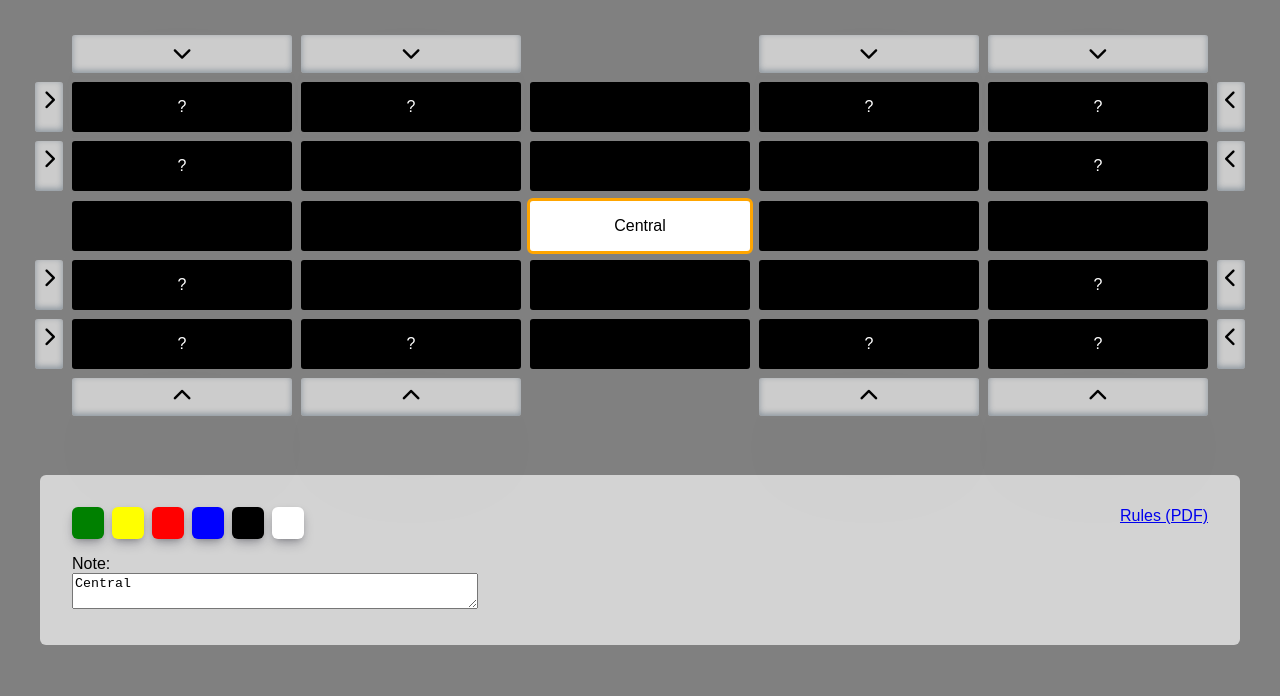
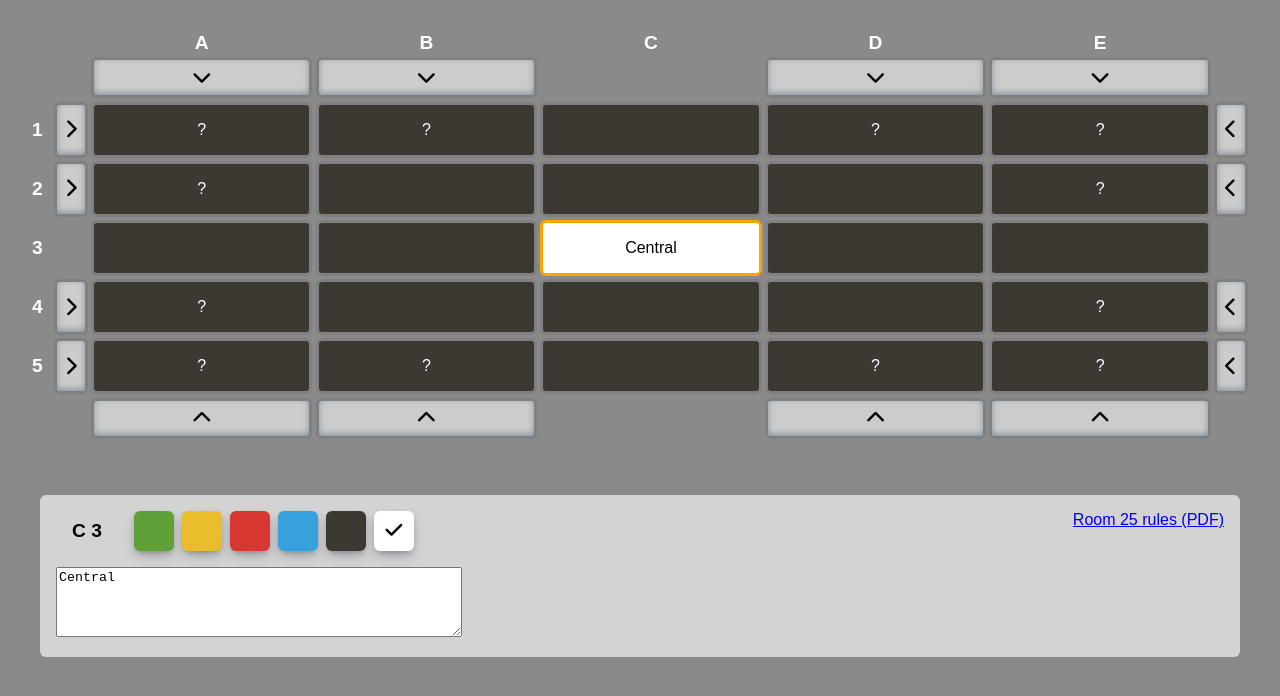
Before and after one commit to barryp/room25, a plain HTML site: page index.html in a window 1280 px wide. Drawn offline with nearby package versions, Linux system fonts and the light colour scheme.

Commit message:
Refactor to separate out CSS and JS, add excel-style row/column labels (A1, A2,...) polish styles.

```diff
--- /dev/null
+++ b/css/style.css
@@ -0,0 +1,133 @@
+:root {
+    --radius: 6px;
+    --room-black: #3C3933;
+    --room-green: #5EA139;
+    --room-yellow: #EABD2C;
+    --room-red: #D83732;
+    --room-blue: #37A1DD;
+    --shadow: 0 2px 4px rgba(0, 0, 0, .4), 0 7px 13px -3px rgba(0, 0, 0, .3), inset 0 -3px 0 rgba(0, 0, 0, .2);
+}
+
+[v-cloak] {
+    display: none;
+}
+
+body {
+    background-color: #8A8A8A;
+    font-family: sans-serif;
+}
+
+.app-grid {
+    padding: 1.5rem;
+    display: grid;
+    gap: 0.2rem;
+    grid-template-columns: min-content min-content 1fr 1fr 1fr 1fr 1fr min-content;
+    grid-template-rows: min-content min-content 1fr 1fr 1fr 1fr 1fr min-content;
+    align-items: stretch;
+
+}
+
+.grid-label {
+    color: white;
+    font-size: larger;
+    font-weight: bold;
+    text-align: center;
+    vertical-align: center;
+}
+
+.grid-label-row {
+    padding-right: 0.5rem;
+    align-self: center;
+}
+
+.control, .room {
+    padding: 1rem;
+    border: solid gray 3px;
+    border-radius: var(--radius);
+    text-align: center;
+}
+
+.control {
+    padding: 0.5rem;
+    background-color: #ccc;
+    font-weight: bold;
+    font-size: 120%;
+    box-shadow: rgba(50, 50, 93, 0.25) 0 50px 100px -20px, rgba(0, 0, 0, 0.3) 0 30px 60px -30px, rgba(10, 37, 64, 0.35) 0 -2px 6px 0 inset;
+    display: grid;
+    align-items: center;
+}
+
+.control:hover {
+    background-color: #fae03e;
+}
+
+.room.active {
+    border-color: orange;
+}
+
+.black {
+    background-color: var(--room-black);
+    color: white;
+}
+
+.green {
+    background-color: var(--room-green);
+    color: white;
+}
+
+.white {
+    background-color: white;
+    color: black;
+}
+
+.red {
+    background-color: var(--room-red);
+    color: white;
+}
+
+.yellow {
+    background-color: var(--room-yellow);
+    color: black;
+}
+
+.blue {
+    background-color: var(--room-blue);
+    color: white;
+}
+
+.room-edit {
+    background: lightgray;
+    padding: 1rem;
+    margin: 2rem;
+    border-radius: var(--radius);
+}
+
+.room-edit-header {
+    display: flex;
+    justify-content: space-between;
+}
+
+.room-edit-colors {
+    display: flex;
+    gap: 0.5rem;
+}
+
+.room-edit-colors div {
+    width: 2.5rem;
+    height: 2.5rem;
+    border-radius: var(--radius);
+    box-shadow: rgba(25, 25, 46, 0.25) 0 6px 12px -2px, rgba(0, 0, 0, 0.3) 0 3px 7px -3px;
+    display: grid;
+    font-size: larger;
+    align-items: center;
+    justify-items: center;
+}
+
+.room-edit-colors div:hover {
+    border-color: orange;
+}
+
+.room-edit textarea {
+    width: 25rem;
+    min-height: 4rem;
+}
--- a/index.html
+++ b/index.html
@@ -6,110 +6,30 @@
         <title>Room 25 Helper</title>
         <link rel="stylesheet"
               href="https://cdnjs.cloudflare.com/ajax/libs/font-awesome/6.5.2/css/all.min.css">
-    <style>
-      body {
-        background-color: gray;
-        font-family: sans-serif;
+        <link rel="stylesheet" href="css/style.css">
+        <script type="importmap">
+            {
+              "imports": {
+                "vue": "https://unpkg.com/vue@3/dist/vue.esm-browser.js"
               }
-
-      .app-grid {
-        padding: 1.5rem;
-        display: grid;
-        gap: 0.2rem;
-        grid-template-columns: min-content 1fr 1fr 1fr 1fr 1fr min-content;
-        grid-template-rows: min-content 1fr 1fr 1fr 1fr 1fr min-content;
             }
-
-      .control, .room {
-        padding: 1rem;
-        border: solid gray 3px;
-        border-radius: 6px;
-        text-align: center;
-      }
-
-      .control {
-        padding: 0.5rem;
-        background-color: #ccc;
-        font-weight: bold;
-        font-size: 120%;
-        box-shadow: rgba(50, 50, 93, 0.25) 0px 50px 100px -20px, rgba(0, 0, 0, 0.3) 0px 30px 60px -30px, rgba(10, 37, 64, 0.35) 0px -2px 6px 0px inset;
-      }
-
-      .control:hover {
-        background-color: #fae03e;
-      }
-
-      .room.active {
-        border-color: orange;
-      }
-
-      .black {
-        background-color: black;
-        color: white;
-      }
-
-      .green {
-        background-color: green;
-        color: white;
-      }
-
-      .white {
-        background-color: white;
-        color: black;
-      }
-
-      .red {
-        background-color: red;
-        color: white;
-      }
-
-      .yellow {
-        background-color: yellow;
-        color: black;
-      }
-
-      .blue {
-        background-color: blue;
-        color: white;
-      }
-
-      .room-edit {
-        background: lightgray;
-        padding: 2rem;
-        margin: 2rem;
-        border-radius: 6px;
-      }
-
-      .room-edit-header {
-        display: flex;
-        justify-content: space-between;
-      }
-
-      .room-edit-colors {
-        display: flex;
-        gap: 0.5rem;
-        margin-bottom: 1rem;
-      }
-
-      .room-edit-colors div {
-        width: 2rem;
-        height: 2rem;
-        border-radius: 6px;
-        box-shadow: rgba(25, 25, 46, 0.25) 0px 6px 12px -2px, rgba(0, 0, 0, 0.3) 0px 3px 7px -3px;      }
-
-      .room-edit-colors div:hover {
-        border-color: orange;
-      }
-
-      .room-edit textarea {
-        width: 25rem;
-      }
-    </style>
+        </script>
     </head>
     <body>
-    <div id="app">
+        <div id="app" v-cloak>
             <div class="app-grid">
-        <!-- Top header -->
+                <!-- A..E -->
+                <div>&nbsp;</div>
+                <div>&nbsp;</div>
+                <div class="grid-label">A</div>
+                <div class="grid-label">B</div>
+                <div class="grid-label">C</div>
+                <div class="grid-label">D</div>
+                <div class="grid-label">E</div>
+                <div>&nbsp</div>
+
+                <!-- Top arrows -->
+                <div>&nbsp;</div>
                 <div>&nbsp;</div>
                 <div
                     :class="{control: column !== 3}"
@@ -128,14 +48,17 @@
                 <template
                     v-for="row in 5"
                 >
+                    <div class="grid-label grid-label-row">{{ row }}</div>
+
                     <div
+                        class="control-row"
                         :class="{control: row !== 3}"
                         @click="shiftRow(row, 1)"
                     >
-            <span
+                        <div
                             v-if="row !== 3"
                             class="fa-solid fa-chevron-right"
-            ></span>
+                        ></div>
                     </div>
 
                     <!-- Actual rooms -->
@@ -163,7 +86,8 @@
                     </div>
                 </template>
 
-        <!-- bottom header -->
+                <!-- bottom arrows -->
+                <div>&nbsp;</div>
                 <div>&nbsp;</div>
                 <div
                     :class="{control: column !== 3}"
@@ -184,6 +108,14 @@
                 class="room-edit"
             >
                 <div class="room-edit-header">
+                    <div style="display: flex;">
+                        <div
+                            style="margin: 0 2rem 0 1rem; font-size: larger; font-weight: bold; display: grid; align-items: center;">
+                            <div>
+                                {{ ['', 'A', 'B', 'C', 'D', 'E'][current_x] }}
+                                {{ current_y }}
+                            </div>
+                        </div>
                         <div
                             class="room-edit-colors"
                         >
@@ -191,154 +123,30 @@
                                 v-for="color in colors"
                                 :class="color"
                                 @click="setCurrentColor(color)"
-            ></div>
+                            >
+                                <span
+                                    v-if="color === current_room.color"
+                                    class="fa-solid fa-check"
+                                ></span>
+                            </div>
+                        </div>
                     </div>
                     <a
                         href="https://cdn.1j1ju.com/medias/3a/85/e2-room-25-ultimate-rulebook.pdf"
                         target="_blank">
-            Rules (PDF)
+                        Room 25 rules (PDF)
                     </a>
                 </div>
 
-        <div><label for="note">Note:</label></div>
                 <textarea
+                    style="margin-top: 1rem;"
                     id="note"
                     ref="note_ref"
                     v-model="current_room.note"
+                    aria-label="Notes"
                 ></textarea>
             </div>
         </div>
-
-    <script type="module">
-      import {createApp, reactive, ref} from 'https://unpkg.com/vue@3/dist/vue.esm-browser.js'
-
-      const rotate = (n, direction) => {
-        n = n + direction;
-        if (n === 6) {
-          return 1;
-        }
-        if (n === 0) {
-          return 5;
-        }
-        return n;
-      }
-
-      createApp({
-        setup() {
-          const colors = ref(['green', 'yellow', 'red', 'blue', 'black', 'white']);
-
-          const current_x = ref(null);
-          const current_y = ref(null);
-          const current_room = ref(null);
-          const note_ref = ref();
-
-          const r = [];
-          for (let x = 1; x <= 5; x++) {
-            for (let y = 1; y <= 5; y++) {
-              r.push({
-                x,
-                y,
-                color: 'black',
-                note: '?',
-                cls: 'black',
-              });
-            }
-          }
-
-          const rooms = reactive(r);
-
-          const getRoom = (x, y) => {
-            return rooms.find((r) => ((r.x === x) && (r.y === y)))
-          }
-
-          const set = (col, row, color, note) => {
-            const r = getRoom(col, row);
-            r.color = color;
-            r.note = note;
-          };
-
-          const editRoom = (col, row) => {
-            current_x.value = col;
-            current_y.value = row;
-            current_room.value = getRoom(col, row);
-            if (note_ref.value) {
-              note_ref.value.focus();
-            }
-          };
-
-          // Remove '?' from rooms that can't have the exit
-          //
-          for (let x = 2; x <= 4; x++) {
-            for (let y = 2; y <= 4; y++) {
-              set(x, y, 'black', '');
-            }
-          }
-
-          // These can't have the exit either.
-          //
-          set(3, 1, 'black', '');
-          set(1, 3, 'black', '');
-          set(5, 3, 'black', '');
-          set(3, 5, 'black', '');
-
-          set(3, 3, 'white', 'Central');
-          editRoom(3, 3);
-
-          const setCurrentColor = (color) => {
-            current_room.value.color = color;
-            note_ref.value.focus();
-          }
-
-          const shiftColumn = (col, dir) => {
-            if (col === 3) {
-              // Can't shift column containing central room
-              return;
-            }
-
-            rooms.forEach((room) => {
-              if (room.x === col) {
-                room.y = rotate(room.y, dir);
-              }
-            });
-
-            if (current_x.value === col) {
-              current_y.value = rotate(current_y.value, dir);
-            }
-
-          }
-
-          const shiftRow = (row, dir) => {
-            if (row === 3) {
-              // Can't shift row containing central room
-              return;
-            }
-
-            rooms.forEach((room) => {
-              if (room.y === row) {
-                room.x = rotate(room.x, dir);
-              }
-            });
-
-            if (current_y.value === row) {
-              current_x.value = rotate(current_x.value, dir);
-            }
-          }
-
-          return {
-            colors,
-            current_x,
-            current_y,
-            current_room,
-            note_ref,
-            rooms,
-            editRoom,
-            getRoom,
-            setCurrentColor,
-            shiftColumn,
-            shiftRow,
-          }
-        }
-      }).mount('#app')
-    </script>
+        <script type="module" src="js/app.js"></script>
     </body>
 </html>
--- /dev/null
+++ b/js/app.js
@@ -0,0 +1,128 @@
+import {createApp, reactive, ref} from 'vue';
+
+const rotate = (n, direction) => {
+    n = n + direction;
+
+    if (n === 6) {
+        return 1;
+    }
+
+    if (n === 0) {
+        return 5;
+    }
+
+    return n;
+}
+
+createApp({
+    setup() {
+        const colors = ref(['green', 'yellow', 'red', 'blue', 'black', 'white']);
+
+        const current_x = ref(null);
+        const current_y = ref(null);
+        const current_room = ref(null);
+        const note_ref = ref();
+
+        const r = [];
+        for (let x = 1; x <= 5; x++) {
+            for (let y = 1; y <= 5; y++) {
+                r.push({
+                    x, y, color: 'black', note: '?', cls: 'black',
+                });
+            }
+        }
+
+        const rooms = reactive(r);
+
+        const getRoom = (x, y) => {
+            return rooms.find((r) => ((r.x === x) && (r.y === y)))
+        }
+
+        const set = (col, row, color, note) => {
+            const r = getRoom(col, row);
+            r.color = color;
+            r.note = note;
+        };
+
+        const editRoom = (col, row) => {
+            current_x.value = col;
+            current_y.value = row;
+            current_room.value = getRoom(col, row);
+            if (note_ref.value) {
+                note_ref.value.focus();
+            }
+        };
+
+        // Remove '?' from rooms that can't have the exit
+        //
+        for (let x = 2; x <= 4; x++) {
+            for (let y = 2; y <= 4; y++) {
+                set(x, y, 'black', '');
+            }
+        }
+
+        // These can't have the exit either.
+        //
+        set(3, 1, 'black', '');
+        set(1, 3, 'black', '');
+        set(5, 3, 'black', '');
+        set(3, 5, 'black', '');
+
+        set(3, 3, 'white', 'Central');
+        editRoom(3, 3);
+
+        const setCurrentColor = (color) => {
+            current_room.value.color = color;
+            note_ref.value.focus();
+        }
+
+        const shiftColumn = (col, dir) => {
+            if (col === 3) {
+                // Can't shift column containing central room
+                return;
+            }
+
+            rooms.forEach((room) => {
+                if (room.x === col) {
+                    room.y = rotate(room.y, dir);
+                }
+            });
+
+            if (current_x.value === col) {
+                current_y.value = rotate(current_y.value, dir);
+            }
+
+        }
+
+        const shiftRow = (row, dir) => {
+            if (row === 3) {
+                // Can't shift row containing central room
+                return;
+            }
+
+            rooms.forEach((room) => {
+                if (room.y === row) {
+                    room.x = rotate(room.x, dir);
+                }
+            });
+
+            if (current_y.value === row) {
+                current_x.value = rotate(current_x.value, dir);
+            }
+        }
+
+        return {
+            colors,
+            current_x,
+            current_y,
+            current_room,
+            note_ref,
+            rooms,
+            editRoom,
+            getRoom,
+            setCurrentColor,
+            shiftColumn,
+            shiftRow,
+        }
+    }
+}).mount('#app');
```
Also changed, not shown: 1 other file. Lines whose indentation alone changed are shown as unchanged.
